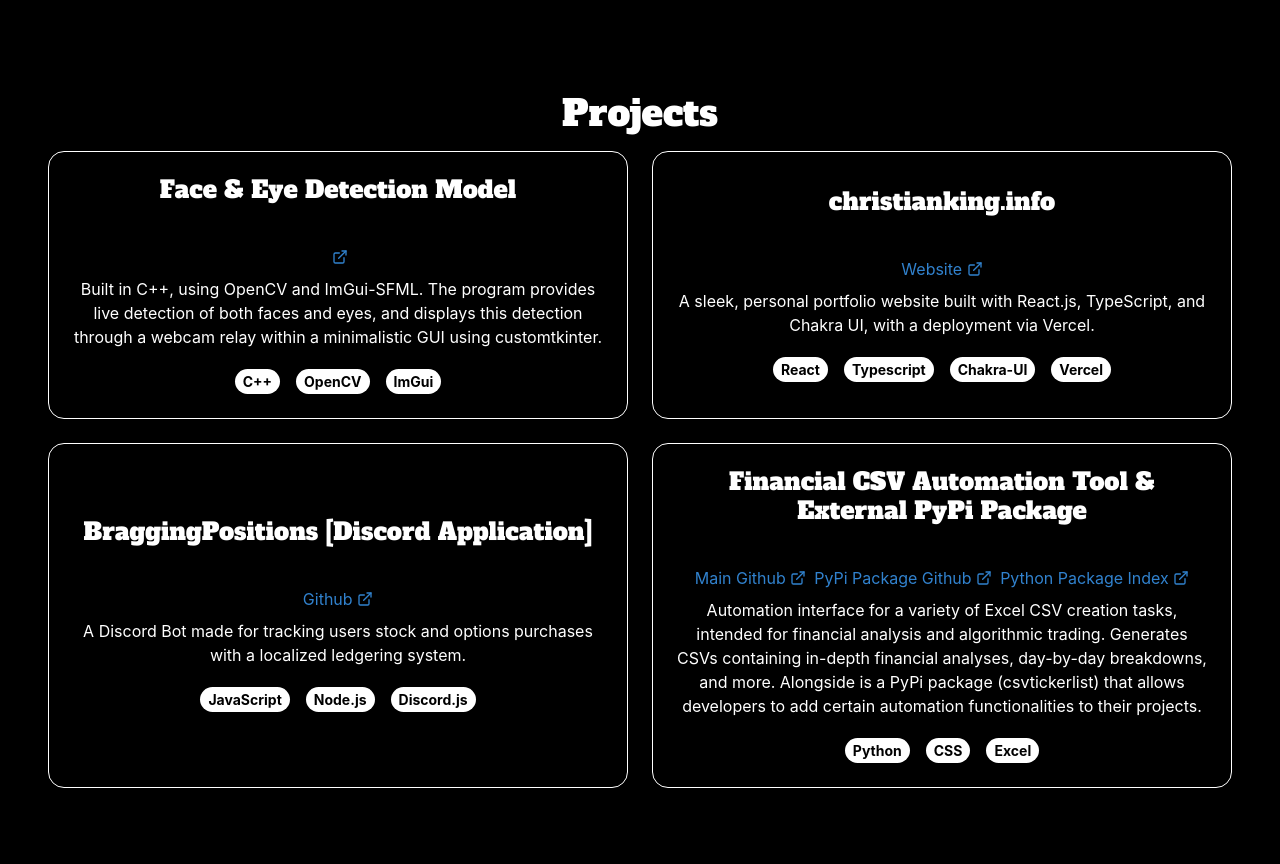
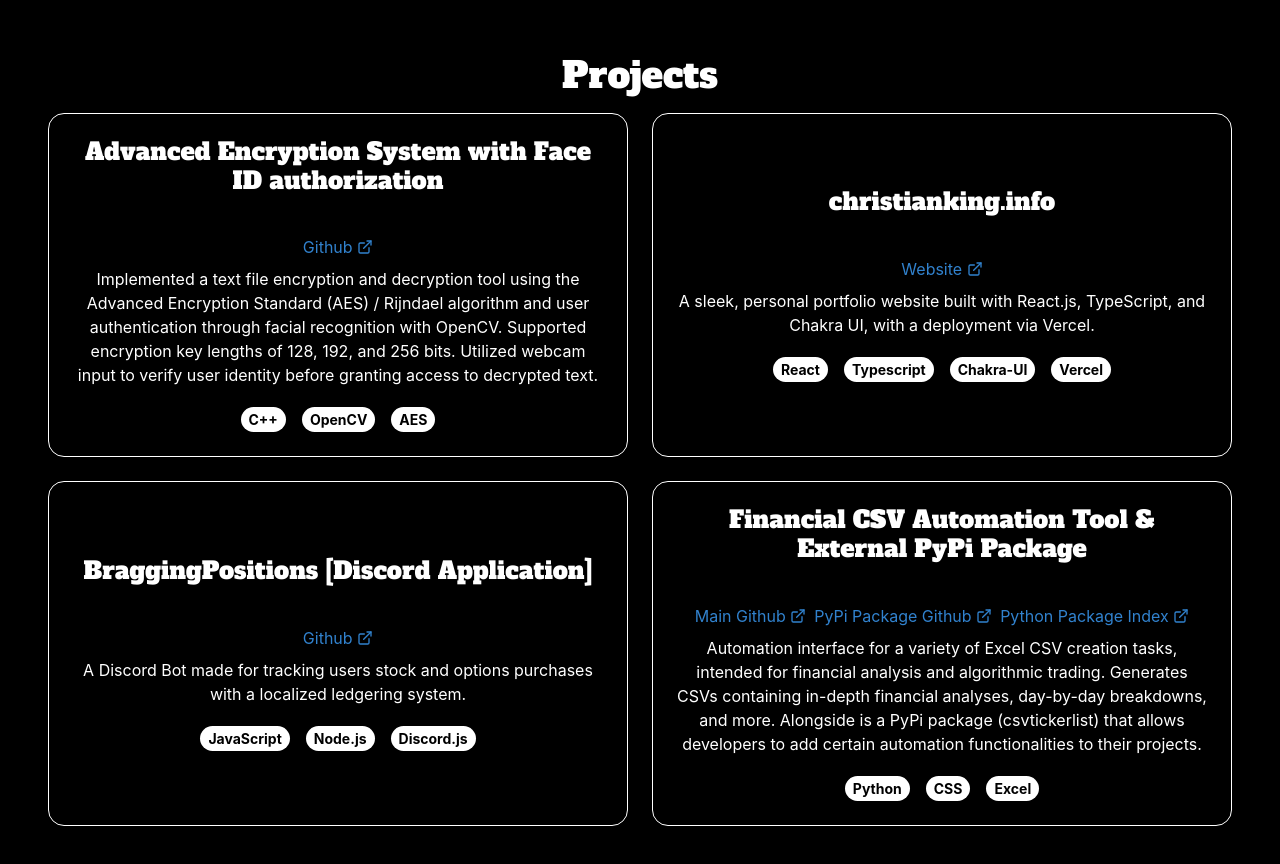
Before and after one commit to nullCKing/christianking.info, a React (Vite) app: page / in a window 1280 px wide. Shown: the part 1820-2684 px from the top of the page. Built offline with nearby package versions, Linux system fonts and the light colour scheme.

Commit message:
Update me.ts

```diff
--- a/src/me.ts
+++ b/src/me.ts
@@ -88,15 +88,17 @@
   ],
   projects: [
     {
-      name: "Face & Eye Detection Model",
+      name: "Advanced Encryption System with Face ID authorization",
       description:
-        "Built in C++, using OpenCV and ImGui-SFML. The program provides live detection of both faces and eyes, and displays this detection through a webcam relay within a minimalistic GUI using customtkinter.",
+        "Implemented a text file encryption and decryption tool using the Advanced Encryption Standard (AES) / Rijndael algorithm and user authentication through facial recognition with OpenCV. Supported encryption key lengths of 128, 192, and 256 bits. Utilized webcam input to verify user identity before granting access to decrypted text.",
       contribution:
         "",
       image: "",
-      technologies: ["C++", "OpenCV", "ImGui"],
+      technologies: ["C++", "OpenCV", "AES"],
       links: [
         {
+	  name: "Github",
+          uri: "https://github.com/nullCKing/Face-ID-AES-256-Bit-Encryption",
         },
       ],
     },
```
